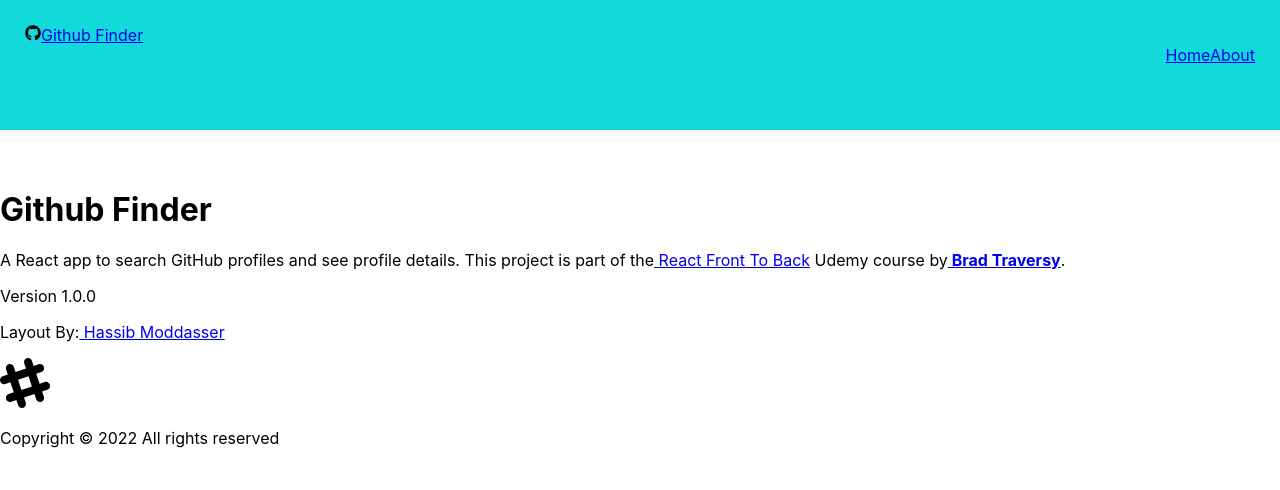
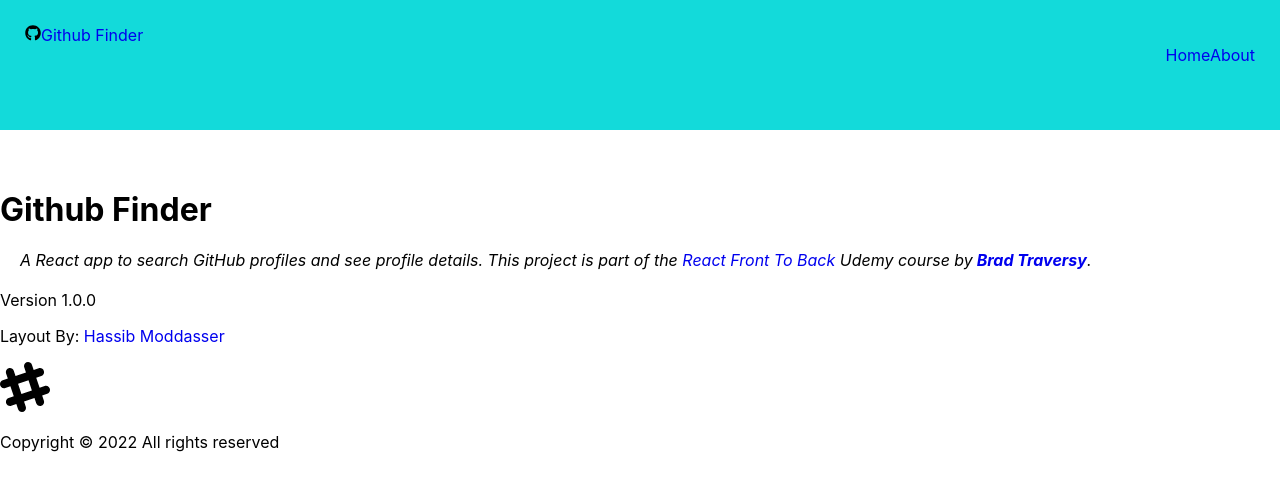
Before and after one commit to ivan91simeonov/github-finder-app, a React (Create React App) app: page /about in a window 1280 px wide. Shown: the top 490 px of the page. Built offline with nearby package versions, Linux system fonts and the light colour scheme.

Commit message:
user list component

```diff
--- a/package.json
+++ b/package.json
@@ -8,6 +8,8 @@
     "@testing-library/user-event": "^13.5.0",
     "react": "^17.0.2",
     "react-dom": "^17.0.2",
+    "react-icons": "^4.3.1",
+    "react-router-dom": "^6.2.2",
     "react-scripts": "5.0.0",
     "web-vitals": "^2.1.4"
   },
--- a/public/index.html
+++ b/public/index.html
@@ -24,7 +24,7 @@
       work correctly both with client-side routing and a non-root public URL.
       Learn how to configure a non-root public URL by running `npm run build`.
     -->
-    <title>React App</title>
+    <title>Github Finder</title>
   </head>
   <body>
     <noscript>You need to enable JavaScript to run this app.</noscript>
--- /dev/null
+++ b/src/componets/users/UserResults.jsx
@@ -0,0 +1,39 @@
+import { useEffect, useState } from 'react';
+
+function UserResults() {
+  const [users, setUsers] = useState([]);
+  const [loading, setLoading] = useState(true);
+
+  useEffect(() => {
+    fetchUsers();
+  }, []);
+
+  const fetchUsers = async () => {
+    const res = await fetch(`${process.env.REACT_APP_GITHUB_URL}/users`, {
+      headers: {
+        Authorization: `token ${process.env.REACT_APP_GITHUB_TOKEN}`,
+      },
+    });
+
+    const data = await res.json();
+
+    setUsers(data);
+    setLoading(false);
+  };
+
+  if(!loading) {
+      return (
+      <div>
+         {users.map(user=> (
+             <h3>{user.login}</h3>
+         ))}
+      </div>
+      );
+
+  }else{
+    return <h3>Loading</h3>
+  }
+
+}
+
+export default UserResults;
--- a/src/pages/About.css
+++ b/src/pages/About.css
@@ -0,0 +1,8 @@
+.git{
+    margin: 20px;
+    font-style: italic;
+}
+
+a:link{
+    text-decoration: none;
+}
--- a/src/pages/About.jsx
+++ b/src/pages/About.jsx
@@ -1,8 +1,9 @@
+import './About.css'
 function About() {
   return (
     <>
-      <h1>Github Finder</h1>
-      <p>
+      <h1 >Github Finder</h1>
+      <p className='git'>
         A React app to search GitHub profiles and see profile details. This
         project is part of the
         <a href="https://www.udemy.com/course/modern-react-front-to-back/">
--- a/src/pages/Home.jsx
+++ b/src/pages/Home.jsx
@@ -1,8 +1,11 @@
+import UserResults from "../componets/users/UserResults"
+
 function Home() {
     return (
-        <div>
-            <h1>Welcome</h1>
-        </div>
+        <>
+        {/* SEARCH COMPONENT */}
+           <UserResults />
+        </>
     )
 }
 
```
Also changed, not shown: src/componets/layout/Navbar.css (line endings or trailing spaces), 2 other files (tests, documents, lock files or other folders).
